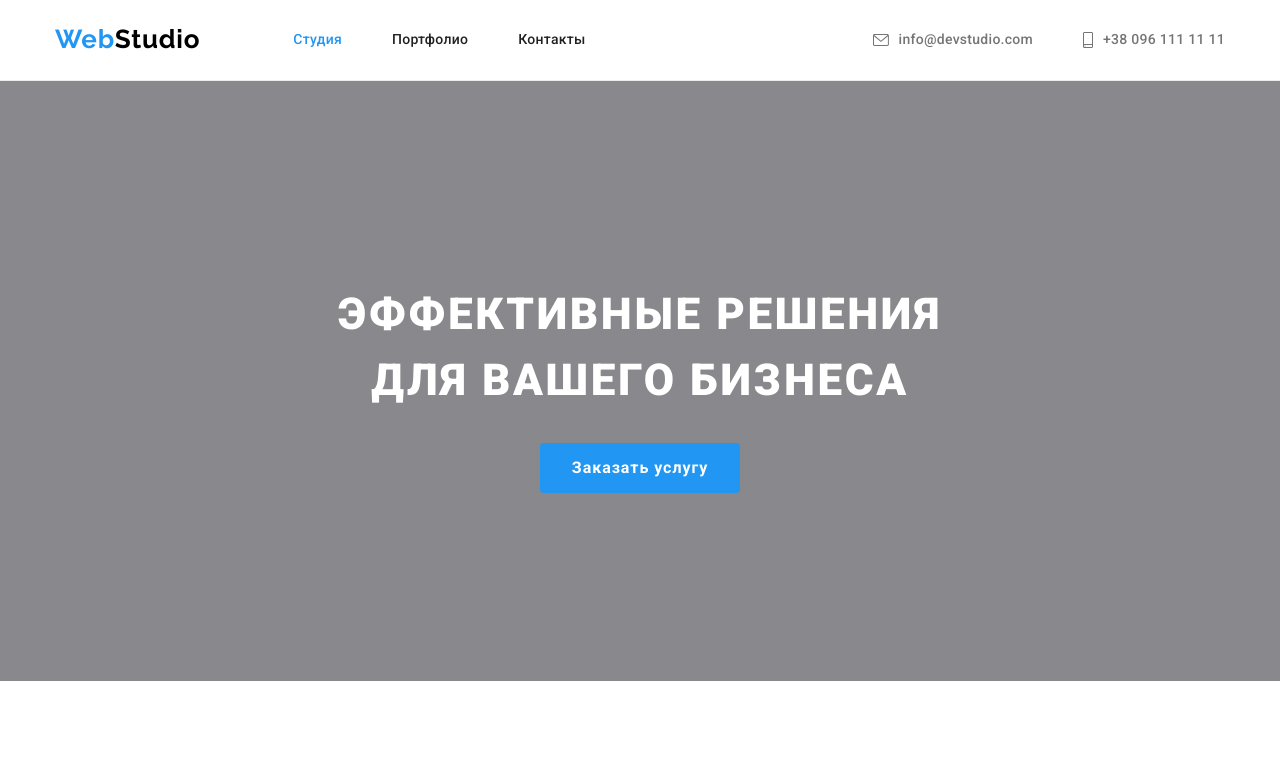
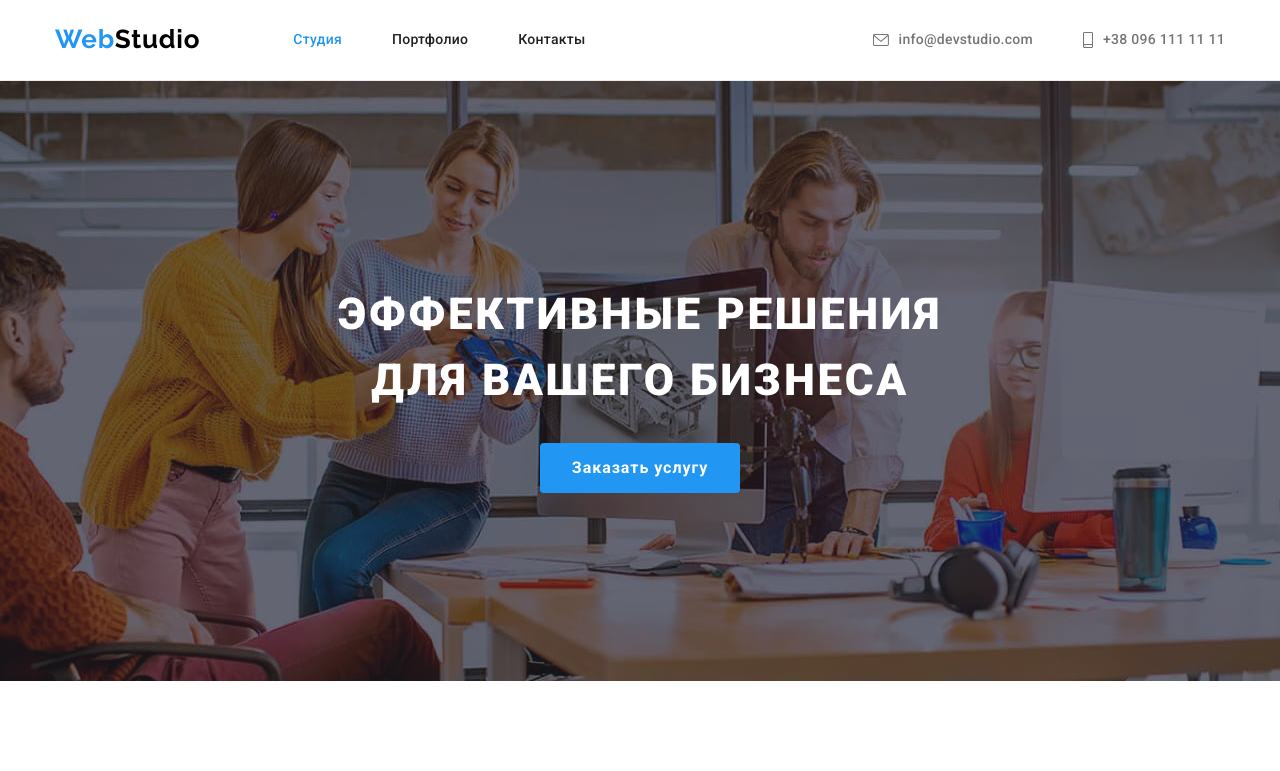
Before and after one commit to dev1l12/goit-markup-hw-04, a plain HTML site: page index.html in a window 1280 px wide. Shown: the top 771 px of the page. Drawn offline with nearby package versions, Linux system fonts and the light colour scheme.

Commit message:
add bg-image for hero block

```diff
--- a/css/styles.css
+++ b/css/styles.css
@@ -176,7 +176,7 @@ img {
   padding: 200px 0;
   background-color: var(--background-img-color);
   background-image: linear-gradient(to right, var(--bg-linear-gradient), var(--bg-linear-gradient)),
-    url(../images/bg-img.jpg);
+    url(../images/bg-img.jpeg);
   background-size: 1600px;
   background-position: center;
   background-repeat: no-repeat;
```
Also changed, not shown: images/bg-img.jpeg (added), 1 other file.
